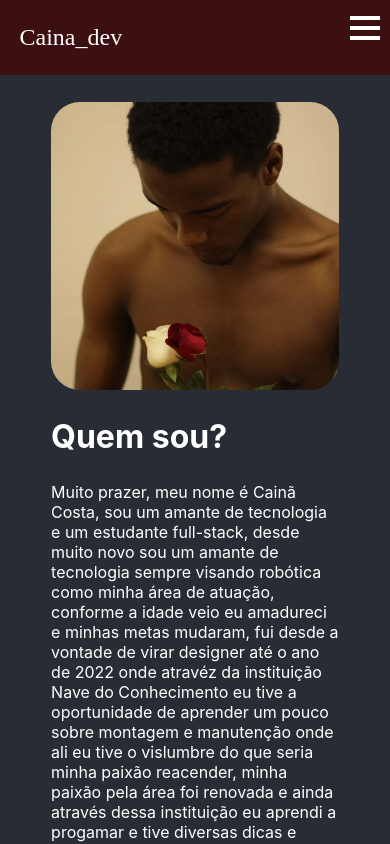
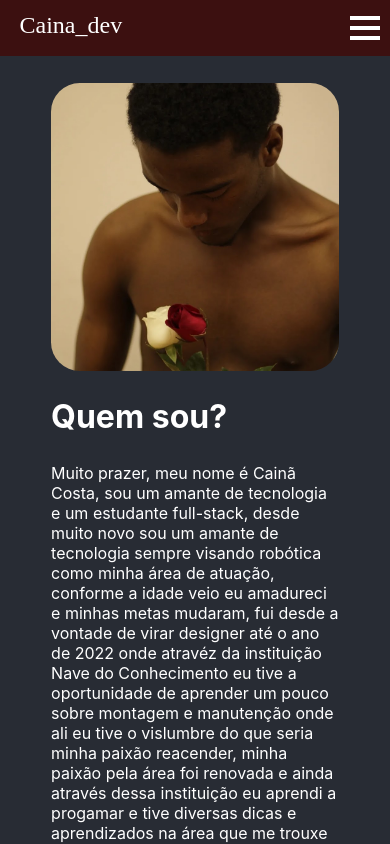
Before and after one commit to subaru3rem/Portifolio, a React (Create React App) app: page / in a window 390 px wide. Shown: the top 844 px of the page. Built offline with nearby package versions, Linux system fonts and the light colour scheme; a web font is replaced by a local one.

Commit message:
item_responsive

```diff
--- a/src/App.css
+++ b/src/App.css
@@ -333,6 +333,7 @@ footer{
     padding: 0 5%;
     font-family: 'Gloock', serif;
     font-size: x-large;
+    margin: 3% 0;
   }
   .bt_responsive{
     width: 15%;
```
